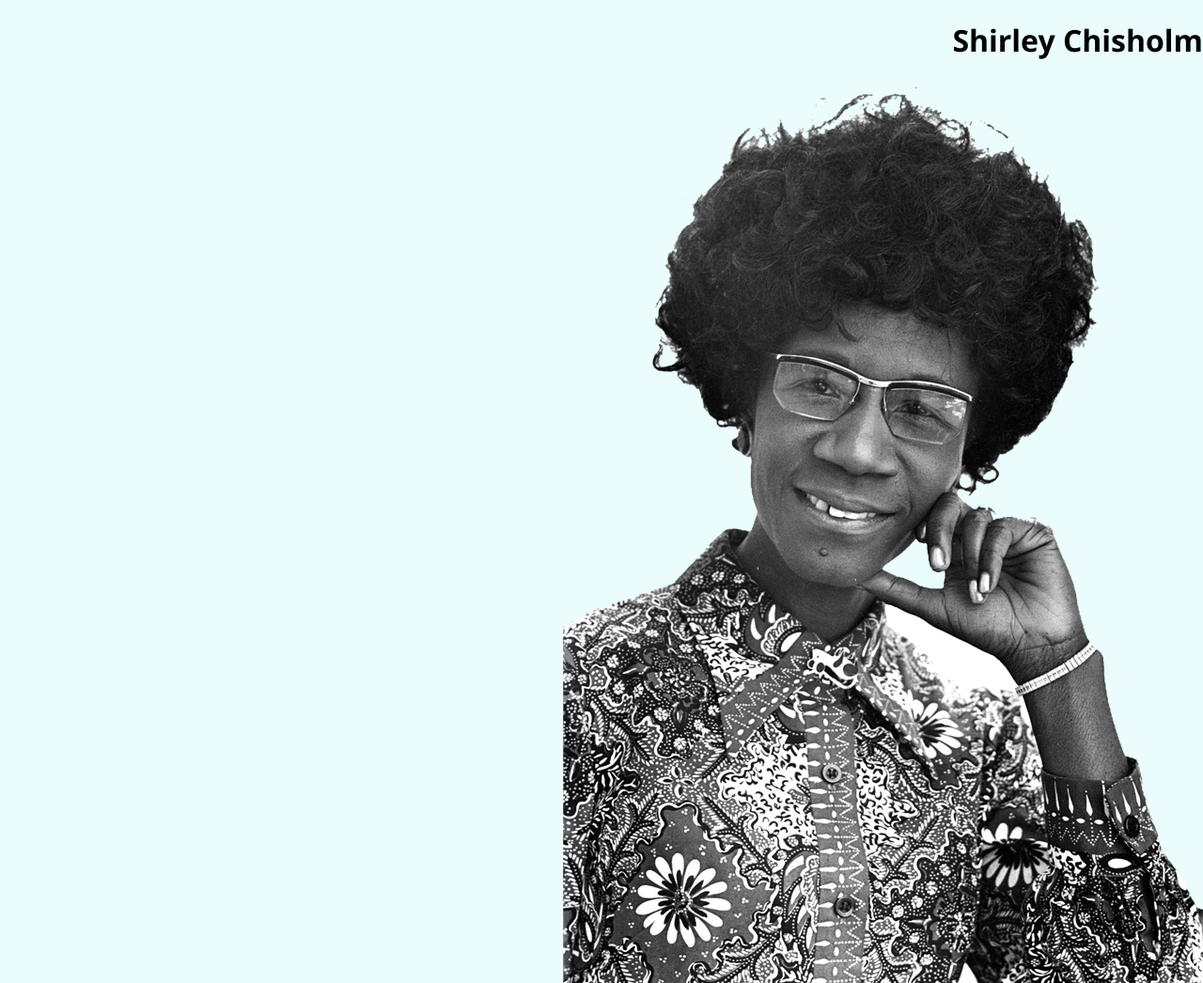
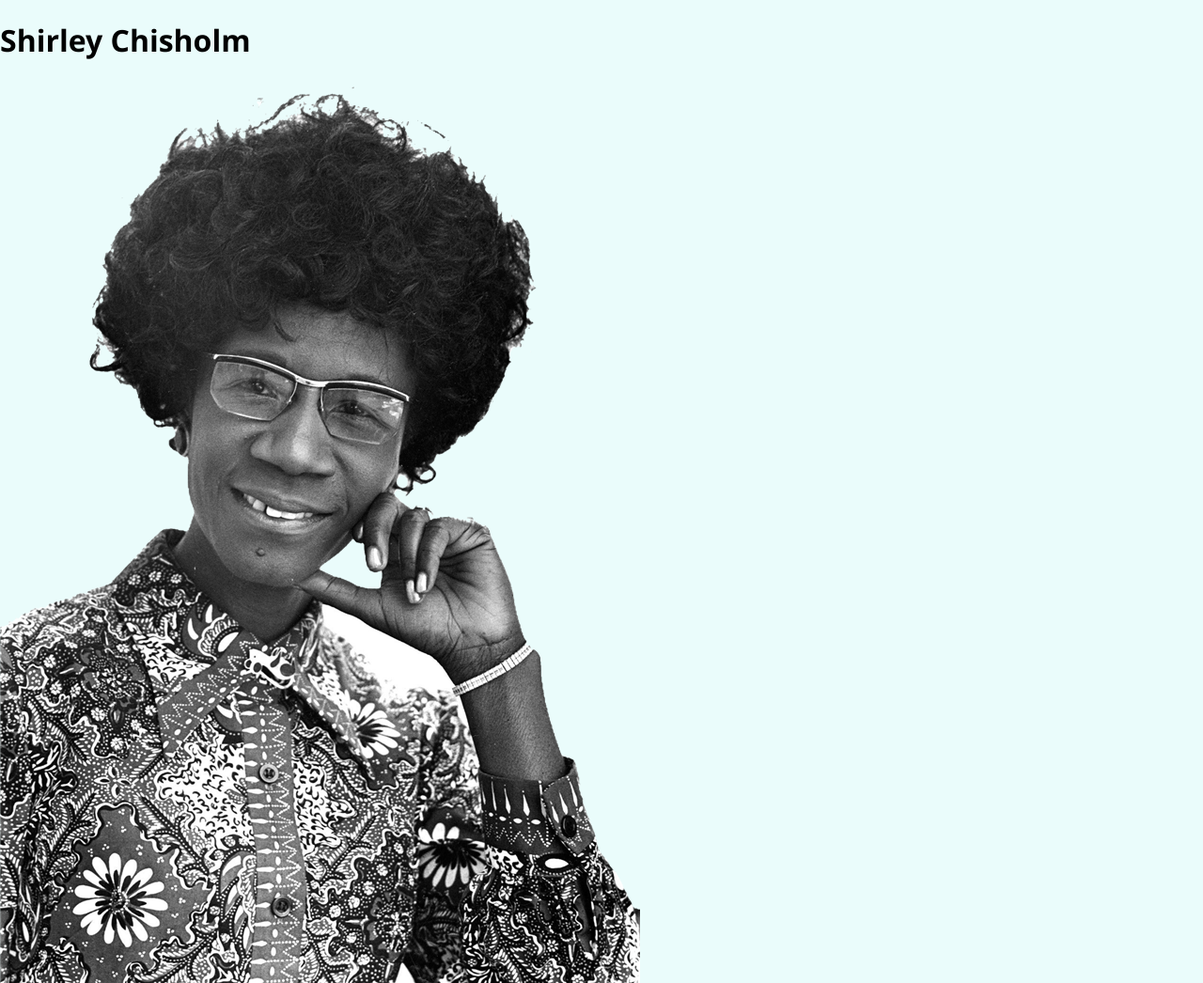
Before and after one commit to amayaw0826/BHM-Tribute, a plain HTML site: page index.html in a window 1280 px wide. Shown: the top 1046 px of the page at 94% size. Drawn offline with Linux system fonts and the light colour scheme.

Commit message:
Update styles.css

```diff
--- a/styles.css
+++ b/styles.css
@@ -5,11 +5,15 @@ body{
     background-color:#eafcfb;
     color: black;
     font-family:'Segoe UI', Tahoma, Geneva, Verdana, sans-serif;
-    text-align: right;
+    text-align: left;
 }
 .title h1{
-    text-align: right;
+    text-align: left;
 }
 img {
     min-width: 50vw;
 }
+
+.info{
+    text-align: right;
+}
```
